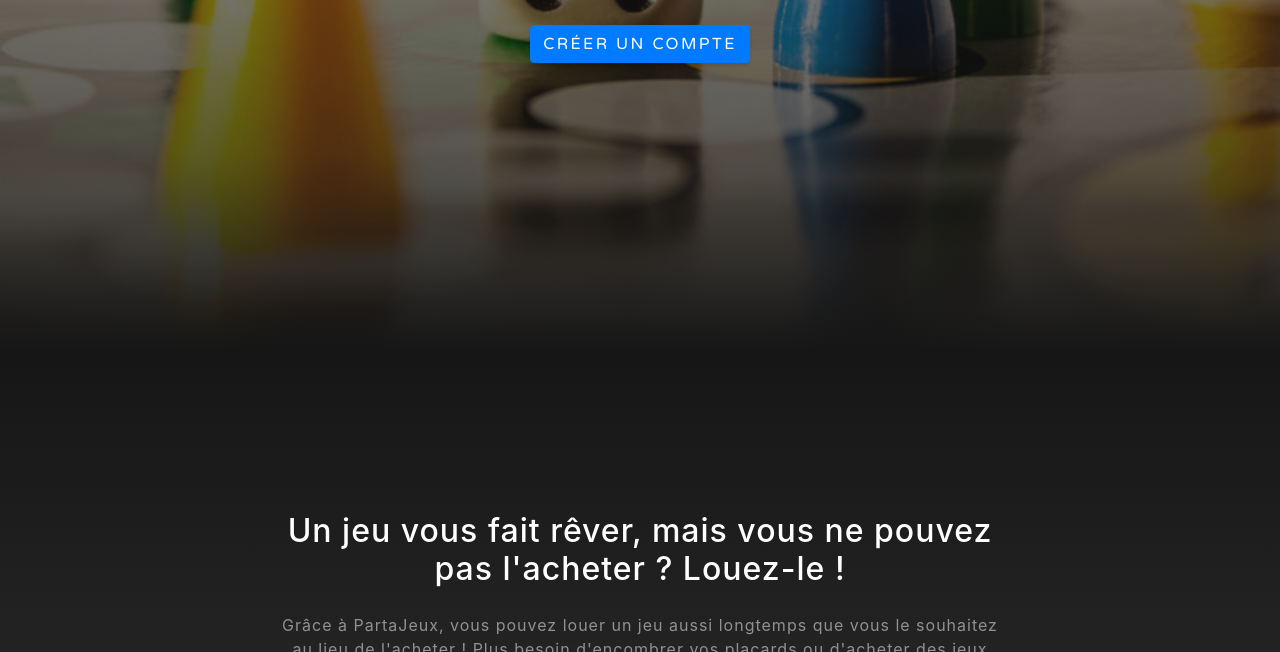
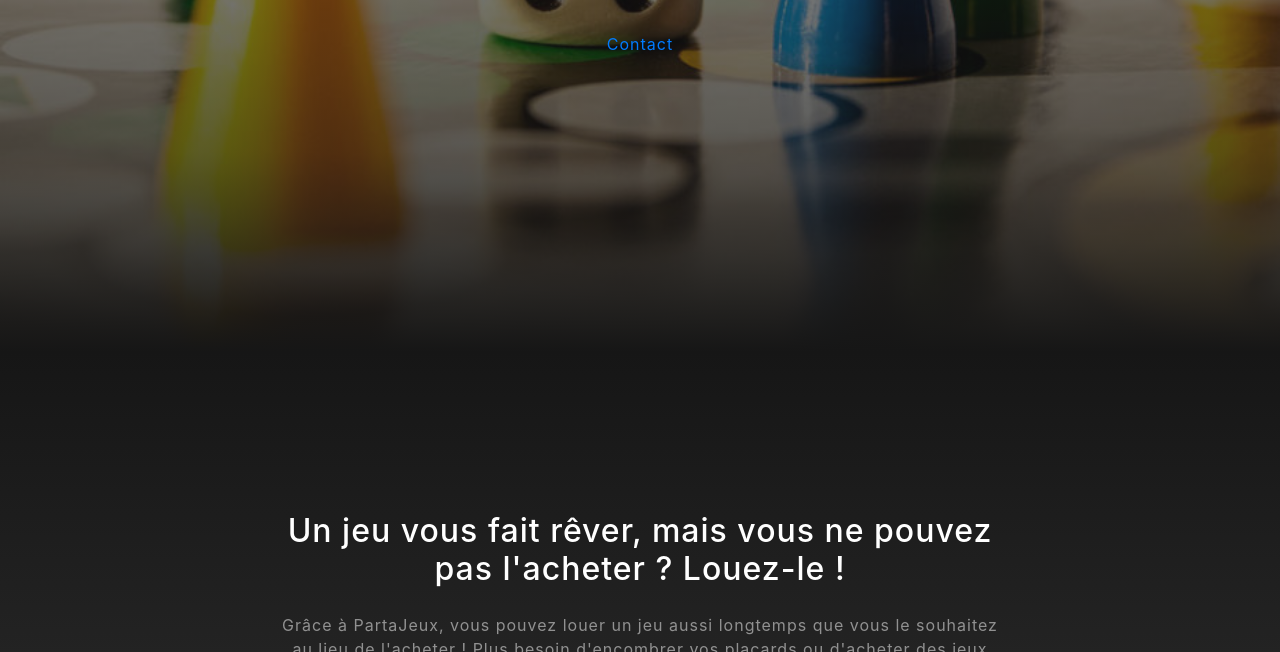
Before and after one commit to AdeleMo/adelemo.github.io, a website with bundled scripts: page index.html in a window 1280 px wide. Shown: the part 448-1100 px from the top of the page. Built offline with nearby package versions, Linux system fonts and the light colour scheme.

Commit message:
Change central button

```diff
--- a/index.html
+++ b/index.html
@@ -56,7 +56,7 @@
       <div class="mx-auto text-center">
         <h1 class="mx-auto my-0 text-uppercase">PartaJeux</h1>
         <h2 class="text-white-50 mx-auto mt-2 mb-5">Louez vos jeux !</h2>
-        <a href="#about" class="btn btn-primary js-scroll-trigger">Créer un compte</a>
+        <a href="//www.123formbuilder.com/form-5147760/formulaire-de-contact" class="blueLink13">Contact</a>
       </div>
     </div>
   </header>
```
